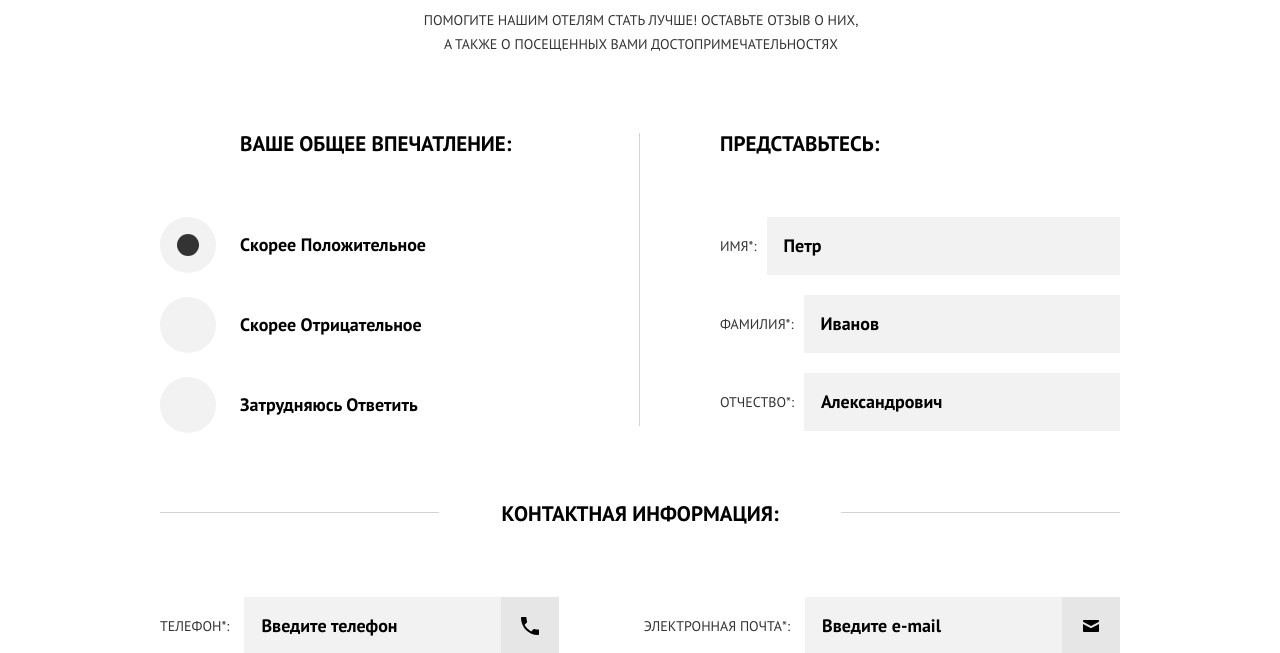
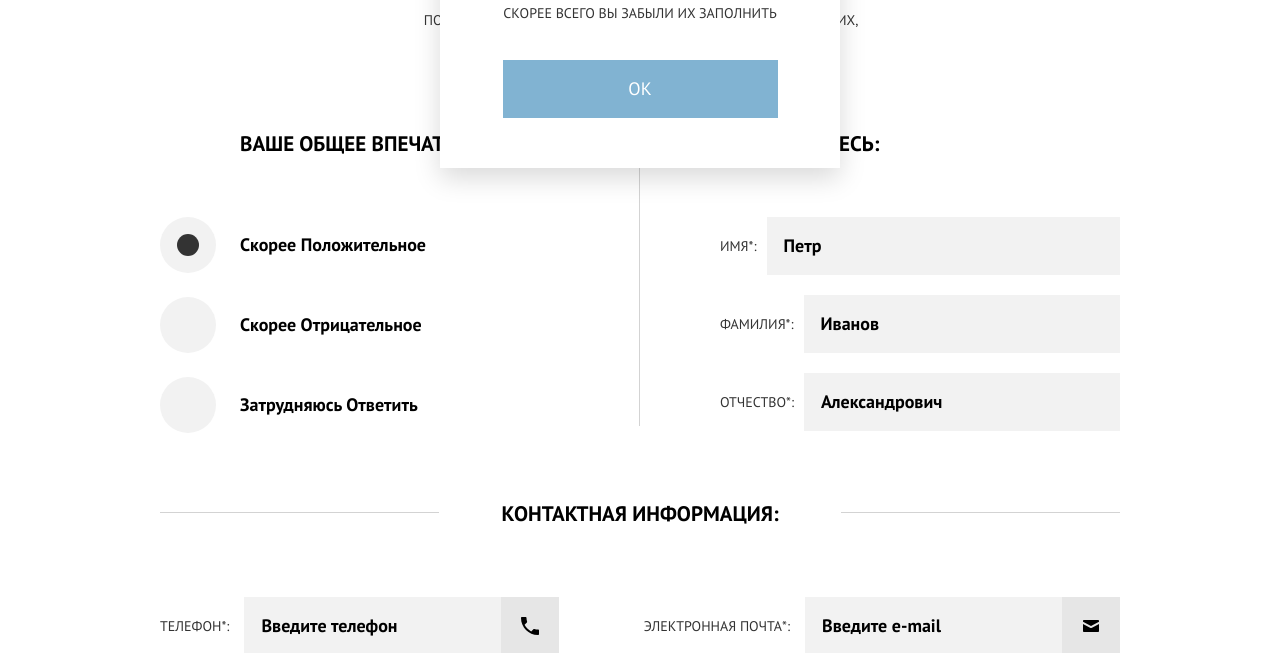
Before and after one commit to AsadchyAndrei/141591-sedona, a website: page form.html in a window 1280 px wide. Shown: the part 447-1100 px from the top of the page. Drawn offline with nearby package versions, Linux system fonts and the light colour scheme; files that its build step writes are made by us from their sources.

Commit message:
Активировал первый попап для проверки в Эджэ

```diff
--- a/sass/blocks/popup-failure.scss
+++ b/sass/blocks/popup-failure.scss
@@ -5,7 +5,7 @@
   left: 50%;
   margin-left: -160px;
   width: 320px;
-  display: none; /* для открытия: flex (.modal-content-show) */
+  display: flex; /* для открытия: flex (.modal-content-show) */
   flex-direction: column;
   text-align: center;
   align-items: center;
```
